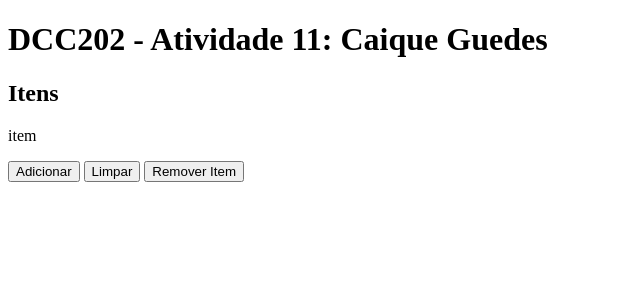
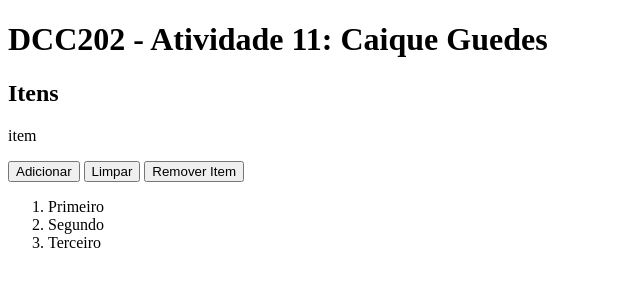
Before and after one commit to ufjf-dcc202/ufjf-dcc202-2023-3-a-atv11-Caiqueguedes, a plain HTML site: page index.html in a window 1280 px wide. Shown: the whole page, without its empty margins (0-640 px from the left). Drawn offline with Linux system fonts and the light colour scheme.

Commit message:
corrige ortografia do index e adiciona lista e main

```diff
--- a/index.html
+++ b/index.html
@@ -15,9 +15,11 @@
             <p id = "entrada" contenteditable>item</p>
             <button id = "adicionar">Adicionar</button>
             <button id = "limpar">Limpar</button>
-            <button id = "saida">Remover Item</button>
+            <button id = "remover">Remover Item</button>
             <ol id = "itens">
-
+                <li>Primeiro</li>
+                <li>Segundo</li>
+                <li>Terceiro</li>
             </ol>
         </section>
 
```
Also changed, not shown: lista.js (added), main.js (added).
